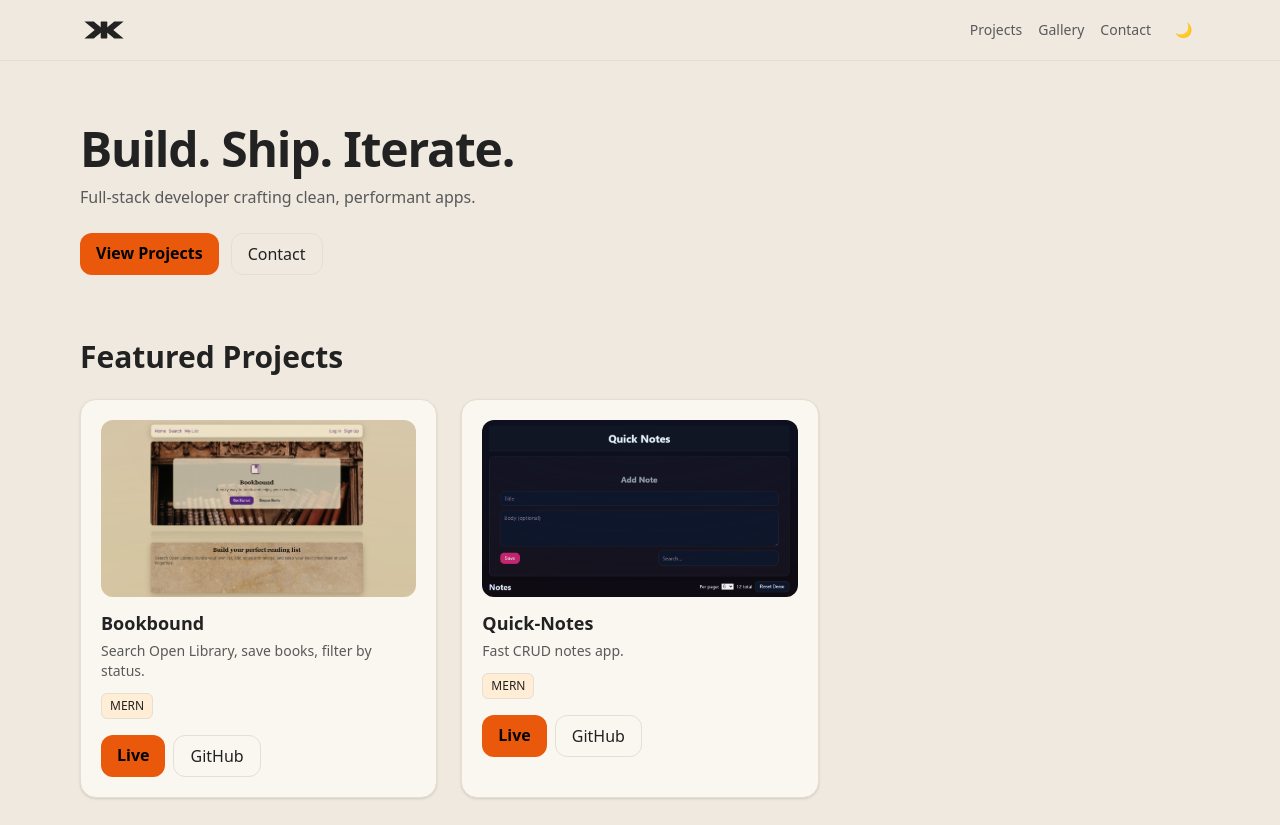
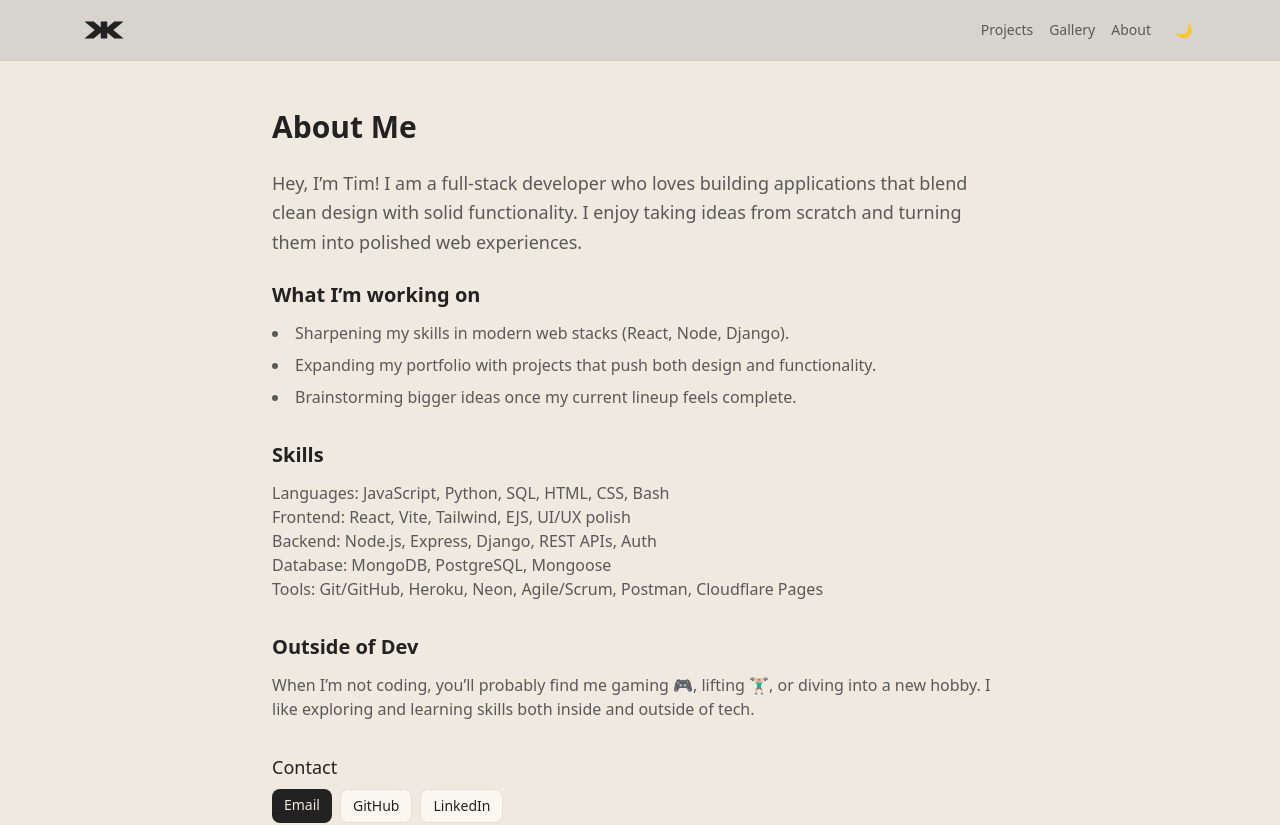
Before and after one commit to Xugknight/knightworks, a React (Vite) app: page /about in a window 1280 px wide. Shown: the top 825 px of the page. Built offline with nearby package versions, Linux system fonts and the light colour scheme.

Commit message:
Fix theme not applying to pages, create dedicated pages for routes, wire up pages, create some content and placeholder content for pages, add some styling

```diff
--- a/src/App.jsx
+++ b/src/App.jsx
@@ -1,11 +1,25 @@
-import Header from './components/Header'
-import Home from './pages/Home'
+import { Routes, Route } from "react-router";
+import Layout from "./components/Layout";
+import ScrollToTop from "./components/ScrollToTop";
+
+import Home from "./pages/Home";
+import Projects from "./pages/Projects";
+import Gallery from "./pages/Gallery";
+import About from "./pages/About";
 
 export default function App() {
   return (
-    <div className="min-h-screen bg-[color:var(--bg)] text-[color:var(--text)]">
-      <Header />
-      <Home />
-    </div>
-  )
+    <>
+      <ScrollToTop />
+      <Routes>
+        <Route element={<Layout />}>
+          <Route index element={<Home />} />
+          <Route path="projects" element={<Projects />} />
+          <Route path="gallery" element={<Gallery />} />
+          <Route path="about" element={<About />} />
+        </Route>
+        <Route path="*" element={<div className="p-8">Not found</div>} />
+      </Routes>
+    </>
+  );
 }
--- a/src/components/Header.jsx
+++ b/src/components/Header.jsx
@@ -3,16 +3,10 @@ import ThemeToggle from "./ThemeToggle";
 
 export default function Header() {
     return (
-        <header className="sticky top-0 z-50 bg-[color:var(--bg)]/80 backdrop-blur border-b border-[color:var(--border)]">
-            {/* set the base text color here so the logo (currentColor) inherits correctly */}
+        <header className="sticky top-0 z-50 bg-[color:var(--header)]/90 backdrop-blur border-b border-[color:var(--header-border)]">
             <div className="max-w-6xl mx-auto px-4 py-3 flex items-center justify-between text-[color:var(--text)]">
-                {/* Clickable logo */}
                 <Link to="/" aria-label="Home" className="inline-block">
-                    <svg
-                        width="48" height="28" viewBox="0 0 100 60"
-                        className="block"
-                        role="img" aria-label="XK logo"
-                    >
+                    <svg width="48" height="28" viewBox="0 0 100 60" className="block" role="img" aria-label="XK logo">
                         <g fill="currentColor">
                             <rect x="43" y="12" width="14" height="36" rx="1.5" />
                             <path d="M8 12 H28 L50 30 L28 48 H8 L30 30 Z" />
@@ -22,9 +16,9 @@ export default function Header() {
                 </Link>
 
                 <nav className="flex items-center gap-4 text-sm text-[color:var(--subtext)]">
-                    <a href="#projects" className="hover:opacity-80">Projects</a>
-                    <a href="#gallery" className="hover:opacity-80">Gallery</a>
-                    <a href="#contact" className="hover:opacity-80">Contact</a>
+                    <Link to="/projects" className="hover:opacity-80">Projects</Link>
+                    <Link to="/gallery" className="hover:opacity-80">Gallery</Link>
+                    <Link to="/about" className="hover:opacity-80">About</Link>
                     <ThemeToggle />
                 </nav>
             </div>
--- /dev/null
+++ b/src/components/Layout.jsx
@@ -0,0 +1,11 @@
+import Header from "./Header";
+import { Outlet } from "react-router";
+
+export default function Layout() {
+    return (
+        <>
+            <Header />
+            <Outlet />
+        </>
+    );
+}
--- /dev/null
+++ b/src/components/ScrollToTop.jsx
@@ -0,0 +1,8 @@
+import { useEffect } from "react";
+import { useLocation } from "react-router";
+
+export default function ScrollToTop() {
+    const { pathname } = useLocation();
+    useEffect(() => { window.scrollTo(0, 0); }, [pathname]);
+    return null;
+}
--- a/src/index.css
+++ b/src/index.css
@@ -1 +1,20 @@
 @import "tailwindcss";
+
+@layer base {
+
+    html,
+    body,
+    #root {
+        height: 100%;
+    }
+
+    body {
+        @apply bg-[color:var(--bg)] text-[color:var(--text)] antialiased;
+        @apply transition-colors;
+    }
+
+    ::selection {
+        background: var(--accent);
+        color: var(--surface);
+    }
+}
--- /dev/null
+++ b/src/pages/About.jsx
@@ -0,0 +1,59 @@
+export default function About() {
+    return (
+        <main className="max-w-3xl mx-auto px-4 py-12">
+            <h1 className="text-3xl font-semibold text-[color:var(--text)] mb-6">
+                About Me
+            </h1>
+
+            <p className="text-lg text-[color:var(--subtext)] leading-relaxed mb-6">
+                Hey, I’m Tim! I am a full-stack developer who loves building applications that blend
+                clean design with solid functionality. I enjoy taking ideas from scratch and
+                turning them into polished web experiences.
+            </p>
+
+            <section className="mb-8">
+                <h2 className="text-xl font-semibold text-[color:var(--text)] mb-3">
+                    What I’m working on
+                </h2>
+                <ul className="list-disc list-inside space-y-2 text-[color:var(--subtext)]">
+                    <li>Sharpening my skills in modern web stacks (React, Node, Django).</li>
+                    <li>Expanding my portfolio with projects that push both design and functionality.</li>
+                    <li>Brainstorming bigger ideas once my current lineup feels complete.</li>
+                </ul>
+            </section>
+
+            <section className="mb-8">
+                <h2 className="text-xl font-semibold text-[color:var(--text)] mb-3">
+                    Skills
+                </h2>
+                <p className="text-[color:var(--subtext)]">
+                    <span className="font-medium">Languages:</span> JavaScript, Python, SQL, HTML, CSS, Bash <br />
+                    <span className="font-medium">Frontend:</span> React, Vite, Tailwind, EJS, UI/UX polish <br />
+                    <span className="font-medium">Backend:</span> Node.js, Express, Django, REST APIs, Auth <br />
+                    <span className="font-medium">Database:</span> MongoDB, PostgreSQL, Mongoose <br />
+                    <span className="font-medium">Tools:</span> Git/GitHub, Heroku, Neon, Agile/Scrum, Postman, Cloudflare Pages
+                </p>
+            </section>
+
+            <section>
+                <h2 className="text-xl font-semibold text-[color:var(--text)] mb-3">
+                    Outside of Dev
+                </h2>
+                <p className="text-[color:var(--subtext)]">
+                    When I’m not coding, you’ll probably find me gaming 🎮, lifting 🏋🏼‍♂️, or
+                    diving into a new hobby. I like exploring and learning skills both
+                    inside and outside of tech.
+                </p>
+            </section>
+
+            <section>
+                <h2 className="mt-8 text-lg font-medium text-[color:var(--text)]">Contact</h2>
+                <div className="mt-2 flex flex-wrap gap-2">
+                    <a href="mailto:you@example.com" className="rounded-lg bg-[color:var(--text)] px-3 py-1.5 text-[color:var(--bg)] text-sm hover:opacity-90">Email</a>
+                    <a href="https://github.com/Xugknight" target="_blank" rel="noreferrer" className="rounded-lg border border-[color:var(--border)] bg-[color:var(--surface)] px-3 py-1.5 text-sm hover:opacity-90">GitHub</a>
+                    <a href="https://www.linkedin.com/" target="_blank" rel="noreferrer" className="rounded-lg border border-[color:var(--border)] bg-[color:var(--surface)] px-3 py-1.5 text-sm hover:opacity-90">LinkedIn</a>
+                </div>
+            </section>
+        </main>
+    );
+}
--- /dev/null
+++ b/src/pages/Gallery.jsx
@@ -0,0 +1,9 @@
+export default function Gallery() {
+    return (
+        <main className="max-w-6xl mx-auto px-4 py-10">
+            <h1 className="text-3xl font-semibold text-[color:var(--text)]">Gallery</h1>
+            <p className="mt-2 text-[color:var(--subtext)]">Screenshots here</p>
+            {/* TODO: grid of thumbs (lightbox later) */}
+        </main>
+    );
+}
--- a/src/pages/Home.jsx
+++ b/src/pages/Home.jsx
@@ -30,7 +30,7 @@ export default function Home() {
 
             {/* Bootcamp Gallery */}
             <section id="gallery" className="max-w-6xl mx-auto px-4 pb-12">
-                <h2 className="text-2xl md:text-3xl font-bold mb-6">Bootcamp Gallery</h2>
+                <h2 className="text-2xl md:text-3xl font-bold mb-6">Gallery</h2>
                 <div className="grid sm:grid-cols-2 lg:grid-cols-3 gap-4">
                     {gallery.map((g) => <GalleryItem key={g.title} {...g} />)}
                 </div>
--- /dev/null
+++ b/src/pages/Projects.jsx
@@ -0,0 +1,21 @@
+import projects from "../data/projects.json";
+import ProjectCard from "../components/ProjectCard";
+
+export default function Projects() {
+    return (
+        <main className="max-w-6xl mx-auto px-4 py-10">
+            <header className="mb-8">
+                <h1 className="text-3xl font-semibold text-[color:var(--text)]">Projects</h1>
+                <p className="mt-2 text-[color:var(--subtext)]">
+                    A few apps I have built and deployed.
+                </p>
+            </header>
+
+            <section className="grid gap-6 sm:grid-cols-2">
+                {projects.map((p) => (
+                    <ProjectCard key={p.title} {...p} />
+                ))}
+            </section>
+        </main>
+    );
+}
--- a/src/theme.css
+++ b/src/theme.css
@@ -7,6 +7,8 @@
     --border: #E6DED0;
     --accent: #EA580C;
     --accent-muted: #FFEDD5;
+    --header: #D4D2CD;
+    --header-border: #CFCBC4;
 }
 
 .dark {
@@ -18,4 +20,6 @@
     --border: #242832;
     --accent: #60A5FA;
     --accent-muted: #1E293B;
+    --header: #121418;
+    --header-border: #1C2026;
 }
```
